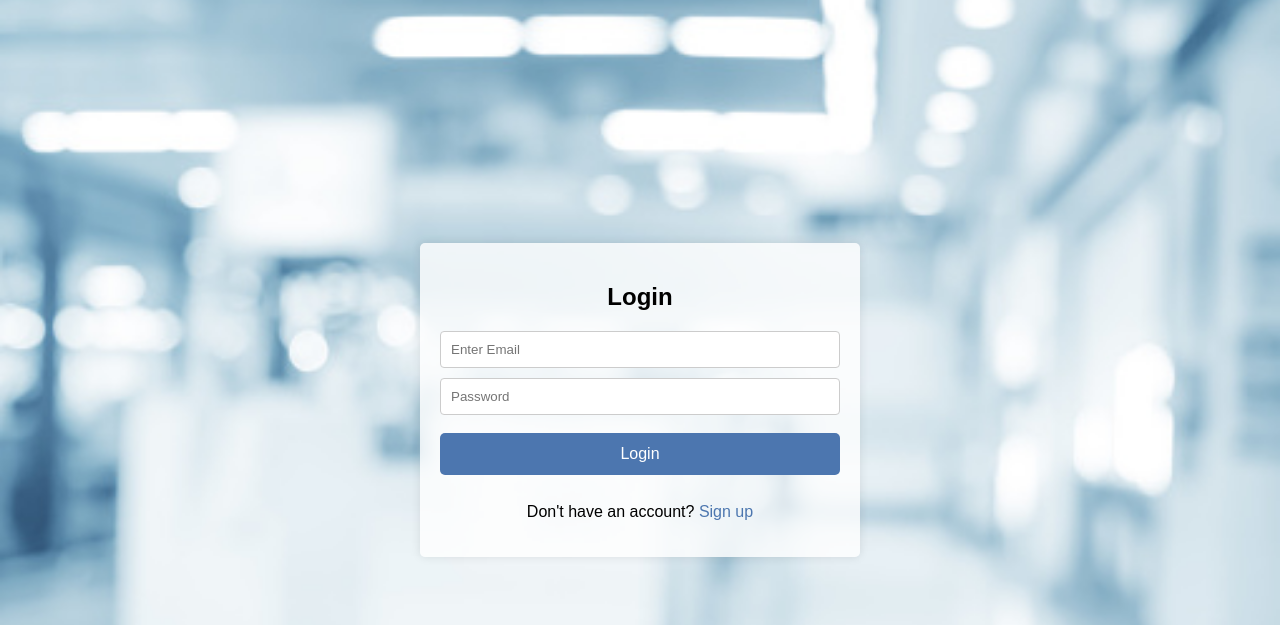
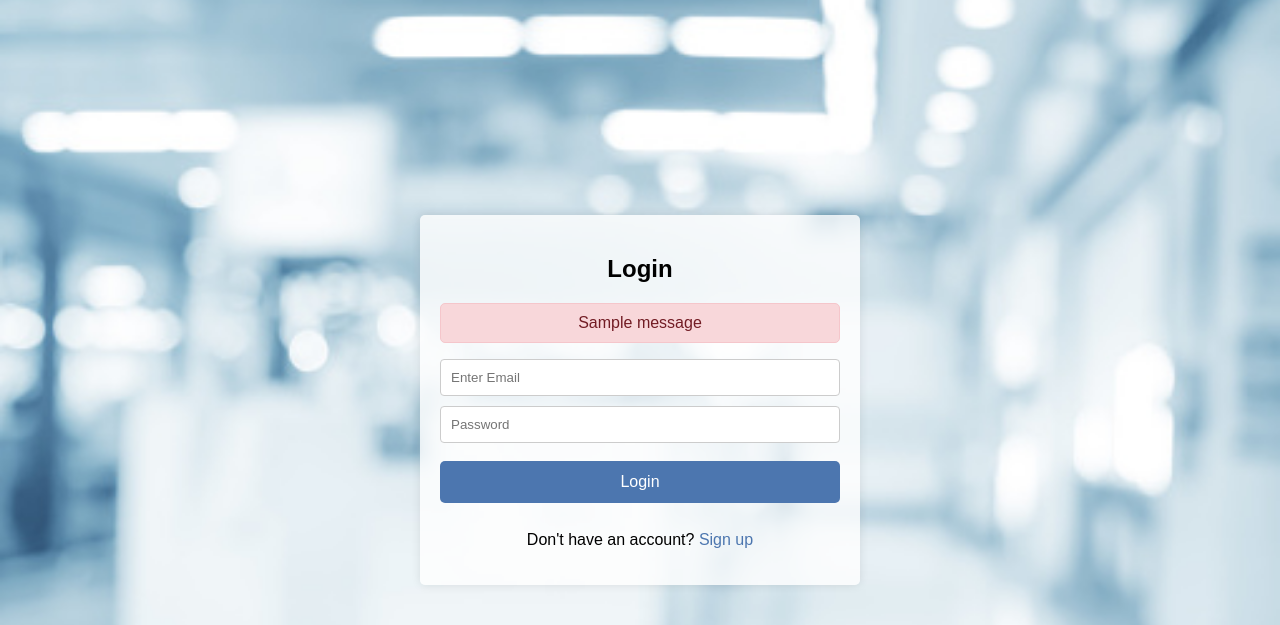
Before and after one commit to NadaMohamedElBasel/ORbit-Database, a Flask app: page / in a window 1280 px wide. Shown: the top 625 px of the page. Run offline with Flask 3, Linux system fonts and the light colour scheme; one stand-in notice (Sample message) is shown; some libraries are stand-ins or nearby versions.

Commit message:
Added flash messages

```diff
--- a/ORbit-Database-main/app.py
+++ b/ORbit-Database-main/app.py
@@ -9,7 +9,7 @@ mydb = mysql.connector.connect(
     host="localhost",
     user="root",
     passwd="0000",
-    database="ORbit"  # Ensure this matches your database name
+    database="ORbit"
 )
 mycursor = mydb.cursor()
 
@@ -41,12 +41,10 @@ def login():
 
     return render_template('login.html')
 
-
 # Route for logout
 @app.route('/logout')
 def logout():
     session.pop('username', None)
-    flash('You have been logged out.', 'info')
     return redirect(url_for('login'))
 
 # Route for signup page
@@ -55,41 +53,46 @@ def signup():
     if request.method == 'POST':
         email = request.form['email']
         password = request.form['psw']
+        password_repeat = request.form['psw-repeat']
 
         # Check if the email already exists in the database
         mycursor.execute("SELECT email FROM users WHERE email = %s", (email,))
         result = mycursor.fetchone()
         if result:
             flash('Email already exists! Please use a different email.', 'error')
-            return render_template('signup.html')
+            return render_template('signup.html', email=email)  # Pass email to keep it in the form
 
-        # Insert new user into database
-        sql = "INSERT INTO users (email, password) VALUES (%s, %s)"
-        val = (email, password)
+        # Check if passwords match
+        if password != password_repeat:
+            flash('Passwords do not match! Please try again.', 'error')
+            return render_template('signup.html', email=email, password=password)  # Pass email and password to keep them in the form
+
+        # Insert new user into database including confirm_password
+        sql = "INSERT INTO users (email, password, confirm_password) VALUES (%s, %s, %s)"
+        val = (email, password, password_repeat)
         mycursor.execute(sql, val)
         mydb.commit()
 
-        flash('Signup successful! Please login.', 'success')
         return redirect(url_for('login'))
 
-    return render_template('signup.html')
-
+    # Render the signup form with empty fields initially
+    return render_template('signup.html', email='', password='')  # Pass empty email and password to the template
 
 @app.route('/equipment')
 def equipment():
-    return render_template('equipment.html',pagetitle="Equipment")
+    return render_template('equipment.html', pagetitle="Equipment")
 
 @app.route('/doctors')
 def doctors():
-   return render_template('doctors.html',pagetitle="Docotrs")
+   return render_template('doctors.html', pagetitle="Doctors")
 
 @app.route('/patient')
 def patient():
-   return render_template('patient.html',pagetitle="Patient")
+   return render_template('patient.html', pagetitle="Patient")
 
 @app.route('/oproom')
 def oproom():
-   return render_template('oproom.html')
+   return render_template('oproom.html', pagetitle="Operation Room")
 
 # Error handling for 404
 @app.errorhandler(404)
--- a/ORbit-Database-main/templates/Login.html
+++ b/ORbit-Database-main/templates/Login.html
@@ -3,23 +3,12 @@
 <head>
   <title>Login</title>
   <link rel="stylesheet" href="https://use.fontawesome.com/releases/v5.0.7/css/all.css">
-  <script>
-      // Get the modal
-      var modal = document.getElementById('id01');
-
-      // When the user clicks anywhere outside of the modal, close it
-      window.onclick = function(event) {
-          if (event.target == modal) {
-              modal.style.display = "none";
-          }
-      }
-  </script>
   <style>
     body {
       font-family: Arial, sans-serif;
       margin: 0;
       padding: 0;
-      background-image: url("/static/images/a.jpg"); /* Absolute path */
+      background-image: url("/static/images/a.jpg");
       background-size: cover;
       background-position: center;
       background-repeat: no-repeat;
@@ -100,16 +89,41 @@
       display: table;
     }
 
-    @media screen and (max-width: 300px) {
-      .cancelbtn, .signupbtn {
-        width: 100%;
+    .flashes {
+        list-style-type: none; /* Remove bullet points */
+        padding: 0;
     }
+
+    .flashes li {
+        padding: 10px;
+        margin-bottom: 10px;
+        border-radius: 5px;
+    }
+
+    .error {
+        background-color: #f8d7da;
+        color: #721c24;
+        border: 1px solid #f5c6cb;
+        padding: 10px;
+        border-radius: 5px;
+        margin-top: 10px;
     }
   </style>
 </head>
 <body>
   <div class="container">
     <h2>Login</h2>
+
+    {% with messages = get_flashed_messages(with_categories=true) %}
+      {% if messages %}
+        <ul class="flashes">
+          {% for category, message in messages %}
+            <li class="{{ category }} error">{{ message }}</li>
+          {% endfor %}
+        </ul>
+      {% endif %}
+    {% endwith %}
+
     <form action="{{ url_for('login') }}" method="POST">
       <input type="text" placeholder="Enter Email" name="email" required>
       <input type="password" name="password" placeholder="Password" required>
```
Also changed, not shown: ORbit-Database-main/templates/Signup.html (+47 -6 lines). Lines whose indentation alone changed are shown as unchanged.
